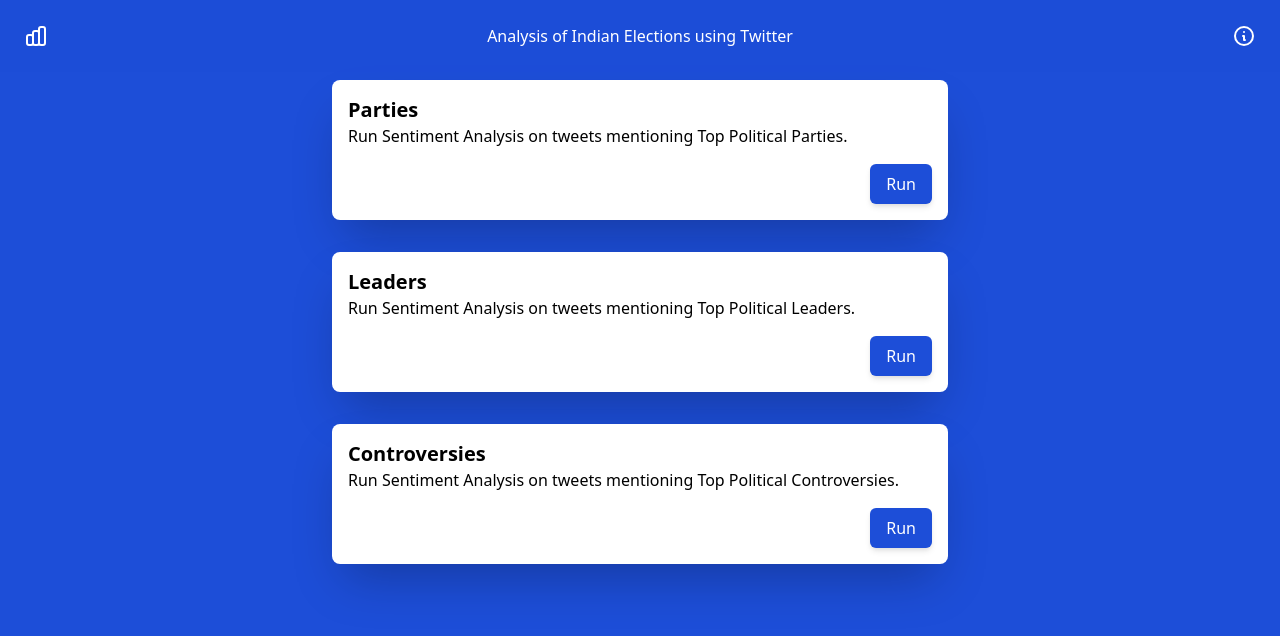
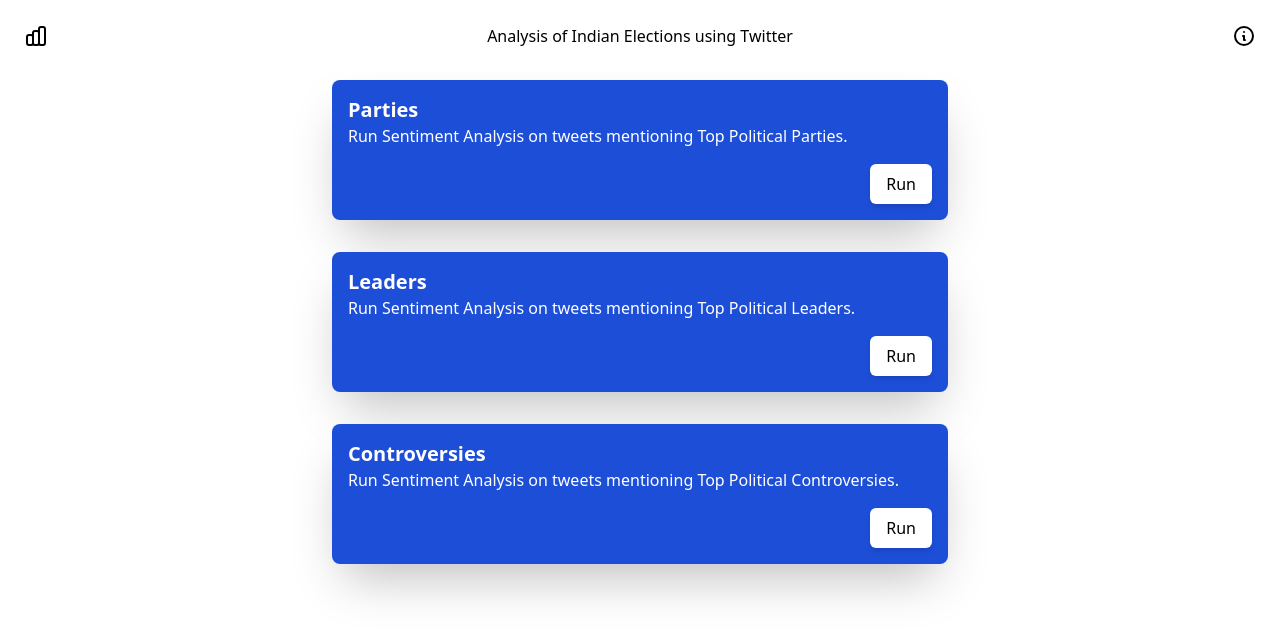
Before and after one commit to FlamingArch/analysis-of-indian-election-using-twitter, a React (Create React App) app: page / in a window 1280 px wide. Shown: the top 636 px of the page. Built offline with nearby package versions, Linux system fonts and the light colour scheme.

Commit message:
Updated App Theme

```diff
--- a/src/Components/App.js
+++ b/src/Components/App.js
@@ -6,7 +6,7 @@ import TopBar from "./TopBar";
 
 function App() {
   return (
-    <div className="w-screen min-h-screen bg-blue-700">
+    <div className="w-screen min-h-screen bg-white">
       <TopBar />
       <div className="h-16"></div>
       <SectionCard>
--- a/src/Components/Supporting/Button.js
+++ b/src/Components/Supporting/Button.js
@@ -3,7 +3,7 @@ import React from "react";
 export const Button = (props) => {
   return (
     <button
-      className="bg-blue-700 text-white w-min px-4 py-2 rounded-md shadow-md hover:shadow-xl hover:scale-110 transform transition-all"
+      className="bg-white text-black w-min px-4 py-2 rounded-md shadow-md hover:shadow-xl hover:scale-110 transform transition-all"
       onClick={props.onClick}
     >
       {props.children}
--- a/src/Components/Supporting/SectionCard.js
+++ b/src/Components/Supporting/SectionCard.js
@@ -3,11 +3,11 @@ import { motion } from "framer-motion";
 
 const SectionCard = (props) => {
   return (
-    <div className="w-full grid py-4 px-6">
+    <div className="w-full grid py-4 px-6 text-white">
       <motion.div
         animate={{ translateY: [100, 0], opacity: [0, 1] }}
         transition={{ duration: 0.4 }}
-        className="w-full flex flex-col mx-4 my-2 rounded-lg shadow-2xl lg:w-1/2 md:w-3/4 p-4 sm:w-full h-full bg-white"
+        className="w-full flex flex-col mx-4 my-2 rounded-lg shadow-2xl lg:w-1/2 md:w-3/4 p-4 sm:w-full h-full bg-blue-700"
         style={{ margin: "auto" }}
       >
         {props.children}
--- a/src/Components/TopBar.js
+++ b/src/Components/TopBar.js
@@ -5,7 +5,7 @@ import React from "react";
 const TopBar = () => {
   return (
     <motion.div
-      className="grid w-screen bg-blue-700 bg-opacity-60 p-2 text-white fixed backdrop-blur-lg"
+      className="grid w-screen bg-white bg-opacity-60 p-2 text-black fixed backdrop-blur-lg"
       animate={{ translateY: [-40, 0], opacity: [0, 1] }}
       transition={{ duration: 0.4 }}
       style={{
```
